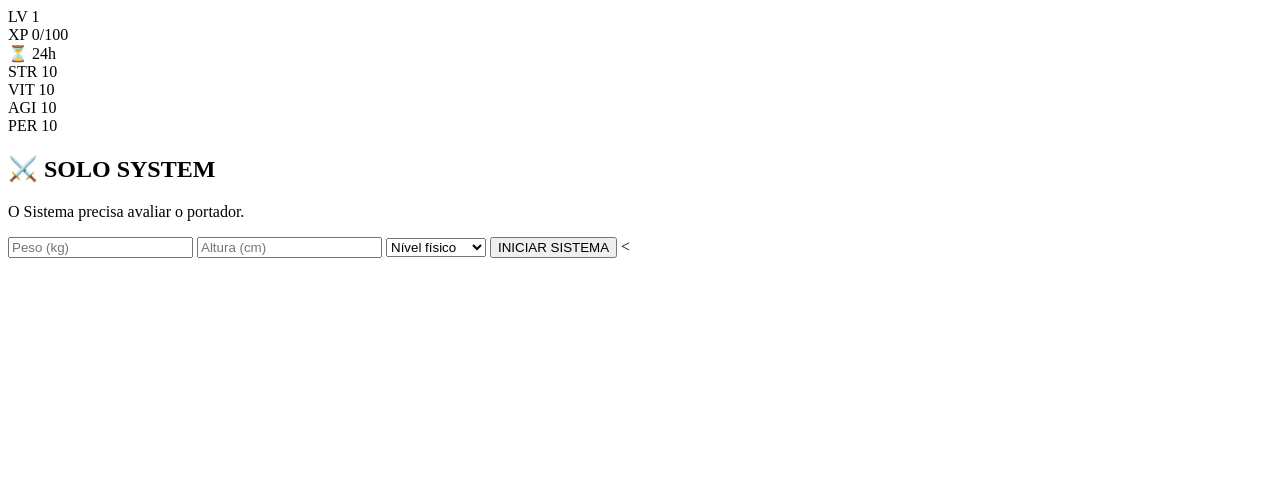
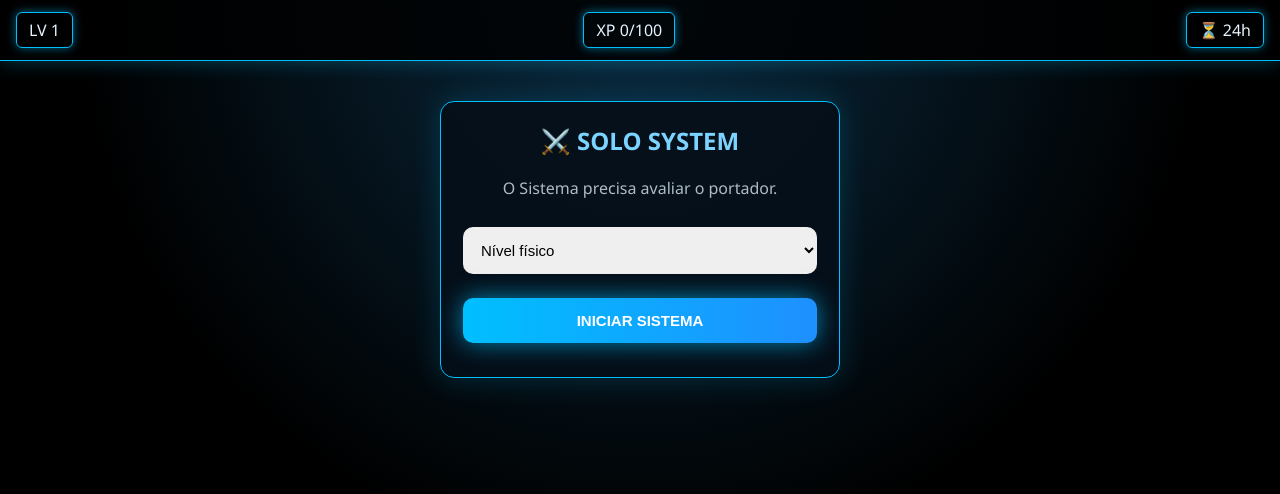
Before and after one commit to edmreis280-art/SOLO-SYSTEM, a plain HTML site: page index.html in a window 1280 px wide. Drawn offline with Linux system fonts and the light colour scheme.

Commit message:
Update index.html

```diff
--- a/index.html
+++ b/index.html
@@ -3,34 +3,116 @@
 <head>
 <meta charset="UTF-8">
 <title>Solo System</title>
-  <link rel="stylesheet" href="style.css">
+
+<style>
+*{box-sizing:border-box}
+
+body{
+  margin:0;
+  min-height:100vh;
+  background:
+    radial-gradient(circle at top,#0b2a3f 0%,#000 55%),
+    linear-gradient(#000,#000);
+  color:#e6f4ff;
+  font-family:Segoe UI,system-ui,sans-serif;
+}
+
+.hud{
+  display:flex;
+  justify-content:space-between;
+  padding:12px 16px;
+  background:rgba(0,0,0,.85);
+  border-bottom:1px solid #00bfff;
+  box-shadow:0 0 20px #00bfff55;
+}
+
+.hud div{
+  border:1px solid #00bfff;
+  padding:6px 12px;
+  border-radius:6px;
+  box-shadow:0 0 10px #00bfff88;
+}
+
+.container{
+  max-width:420px;
+  margin:30px auto;
+  padding:10px;
+}
+
+.panel{
+  background:rgba(5,15,25,.9);
+  border:1px solid #00bfff;
+  border-radius:14px;
+  padding:22px;
+  box-shadow:0 0 30px #00bfff33;
+}
+
+.panel h1,.panel h2{
+  text-align:center;
+  color:#7dd3ff;
+  margin-top:0;
+}
+
+.subtitle{
+  text-align:center;
+  opacity:.75;
+}
+
+input,select,button{
+  width:100%;
+  padding:14px;
+  margin:12px 0;
+  border-radius:10px;
+  border:none;
+  font-size:15px;
+}
+
+button{
+  background:linear-gradient(90deg,#00bfff,#1e90ff);
+  color:#fff;
+  font-weight:700;
+  cursor:pointer;
+  box-shadow:0 0 25px #00bfffaa;
+}
+
+.mission{
+  display:flex;
+  align-items:center;
+  gap:12px;
+  padding:12px;
+  margin:10px 0;
+  border:1px solid #00bfff55;
+  border-radius:10px;
+  background:rgba(0,0,0,.45);
+}
+
+.danger{
+  border-color:#ff3b3b;
+  box-shadow:0 0 35px #ff3b3b55;
+}
+
+.danger button{
+  background:linear-gradient(90deg,#ff3b3b,#ff6b6b);
+  box-shadow:0 0 25px #ff3b3baa;
+}
+
+.hidden{display:none}
+</style>
 </head>
+
 <body>
 
-<!-- HUD SUPERIOR -->
 <div class="hud">
-  <div class="hud-box">LV <span id="level">1</span></div>
-  <div class="hud-box">XP <span id="xp">0</span>/100</div>
-  <div class="hud-box">⏳ <span id="timer">24h</span></div>
-</div>
-
-<!-- STATUS -->
-<div class="status-panel">
-  <div class="stat">STR <span>10</span></div>
-  <div class="stat">VIT <span>10</span></div>
-  <div class="stat">AGI <span>10</span></div>
-  <div class="stat">PER <span>10</span></div>
+  <div>LV <span id="level">1</span></div>
+  <div>XP <span id="xp">0</span>/100</div>
+  <div>⏳ <span id="timer">24h</span></div>
 </div>
 
 <div class="container">
 
-  <!-- QUESTIONÁRIO -->
 <section id="questionario" class="panel">
   <h1>⚔️ SOLO SYSTEM</h1>
   <p class="subtitle">O Sistema precisa avaliar o portador.</p>
-
-    <input type="number" id="peso" placeholder="Peso (kg)">
-    <input type="number" id="altura" placeholder="Altura (cm)">
 
   <select id="atividade">
     <option value="">Nível físico</option>
@@ -39,5 +121,35 @@
     <option value="3">Avançado</option>
   </select>
 
-    <button onclick="iniciarSistema()">INICIAR SISTEMA</button>
-  <
+  <button onclick="start()">INICIAR SISTEMA</button>
+</section>
+
+<section id="punicao" class="panel danger hidden">
+  <h2>⚠️ PUNIÇÃO ATIVADA</h2>
+  <p>Complete para desbloquear o Sistema:</p>
+  <ul id="listaPunicao"></ul>
+  <button onclick="endPunishment()">CONCLUIR PUNIÇÃO</button>
+</section>
+
+<section id="missoes" class="panel hidden">
+  <h2>📜 MISSÕES DIÁRIAS</h2>
+
+  <div class="mission"><input type="checkbox" class="m">50 Flexões</div>
+  <div class="mission"><input type="checkbox" class="m">60 Abdominais</div>
+  <div class="mission"><input type="checkbox" class="m">100 Agachamentos</div>
+  <div class="mission"><input type="checkbox" class="m">Lavar rosto manhã/noite</div>
+  <div class="mission"><input type="checkbox" class="m">Beber 2L de água</div>
+
+  <button onclick="finishDay()">FINALIZAR DIA</button>
+</section>
+
+</div>
+
+<script>
+let d=JSON.parse(localStorage.getItem("solo"))||{
+  started:false,level:1,xp:0,last:Date.now(),punish:false,phys:1
+};
+
+function save(){localStorage.setItem("solo",JSON.stringify(d))}
+
+fu
```
Lines whose indentation alone changed are shown as unchanged.
